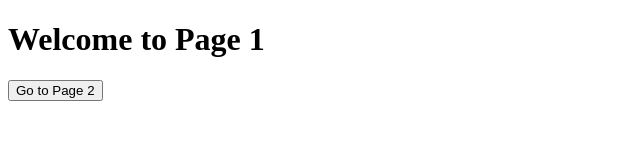
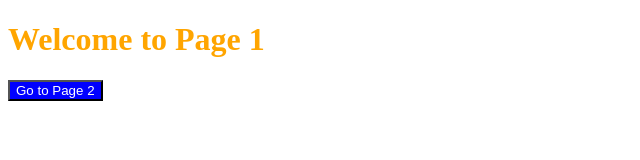
Before and after one commit to shivamt311290/Website, a plain HTML site: page page1.html in a window 1280 px wide. Shown: the whole page, without its empty margins (0-640 px from the left). Drawn offline with Linux system fonts and the light colour scheme.

Commit message:
css added

```diff
--- a/page1.html
+++ b/page1.html
@@ -4,12 +4,11 @@
 <title>Page 1</title>
 </head>
 <body>
-<h1>Welcome to Page 1</h1>
-<button onclick="goToPage2()">Go to Page 2</button>
-
+    <h1 style="color:orange;">Welcome to Page 1</h1>
+    <button style="background-color: blue; color: white;" onclick="goToPage2()">Go to Page 2</button>
 <script>
 function goToPage2() {
-window.location.href = 'page2.html';
+    window.location.href = 'page2.html';
 }
 </script>
 </body>
```
